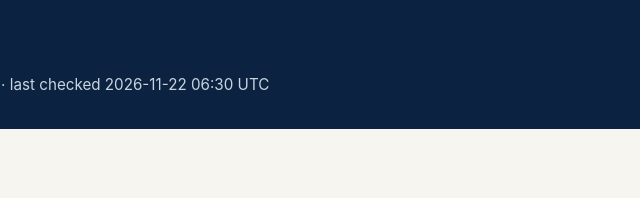
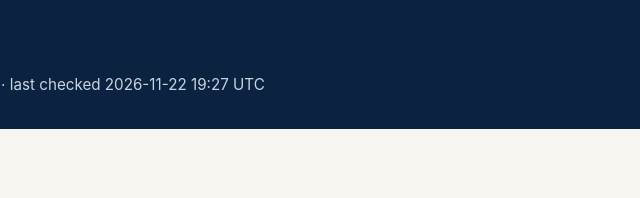
Before and after one commit to digitalnativeuk/Apprenticeship-Standards-Tracker, a plain HTML site: page site/index.html in a window 1280 px wide. Shown: the top 198 px of the page, 592-1232 px from the left. Drawn offline with Linux system fonts and the light colour scheme.

Commit message:
Automated check: 2026-11-22 19:27 UTC

```diff
--- a/site/index.html
+++ b/site/index.html
@@ -125,7 +125,7 @@ footer { text-align: center; font-size: 0.8rem; color: var(--slate); padding: 2r
 <body>
 <header class="masthead">
   <h1>Apprenticeship Standards Tracker</h1>
-  <p>Watching 15 standard(s) on Skills England for status, version and date changes &middot; last checked 2026-11-22 06:30 UTC</p>
+  <p>Watching 15 standard(s) on Skills England for status, version and date changes &middot; last checked 2026-11-22 19:27 UTC</p>
 </header>
 <main>
   <h2 class="section-title">Change log</h2>
```
